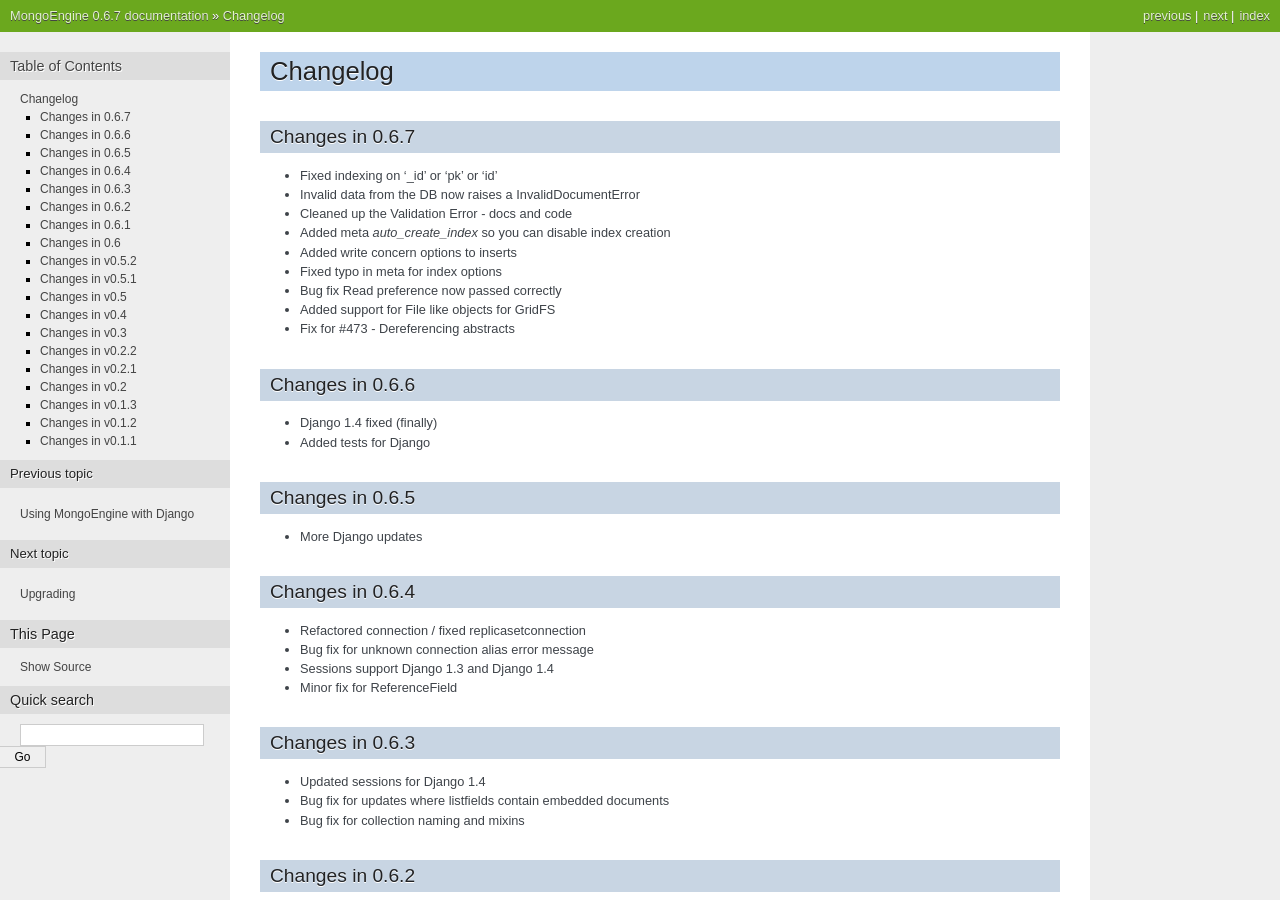
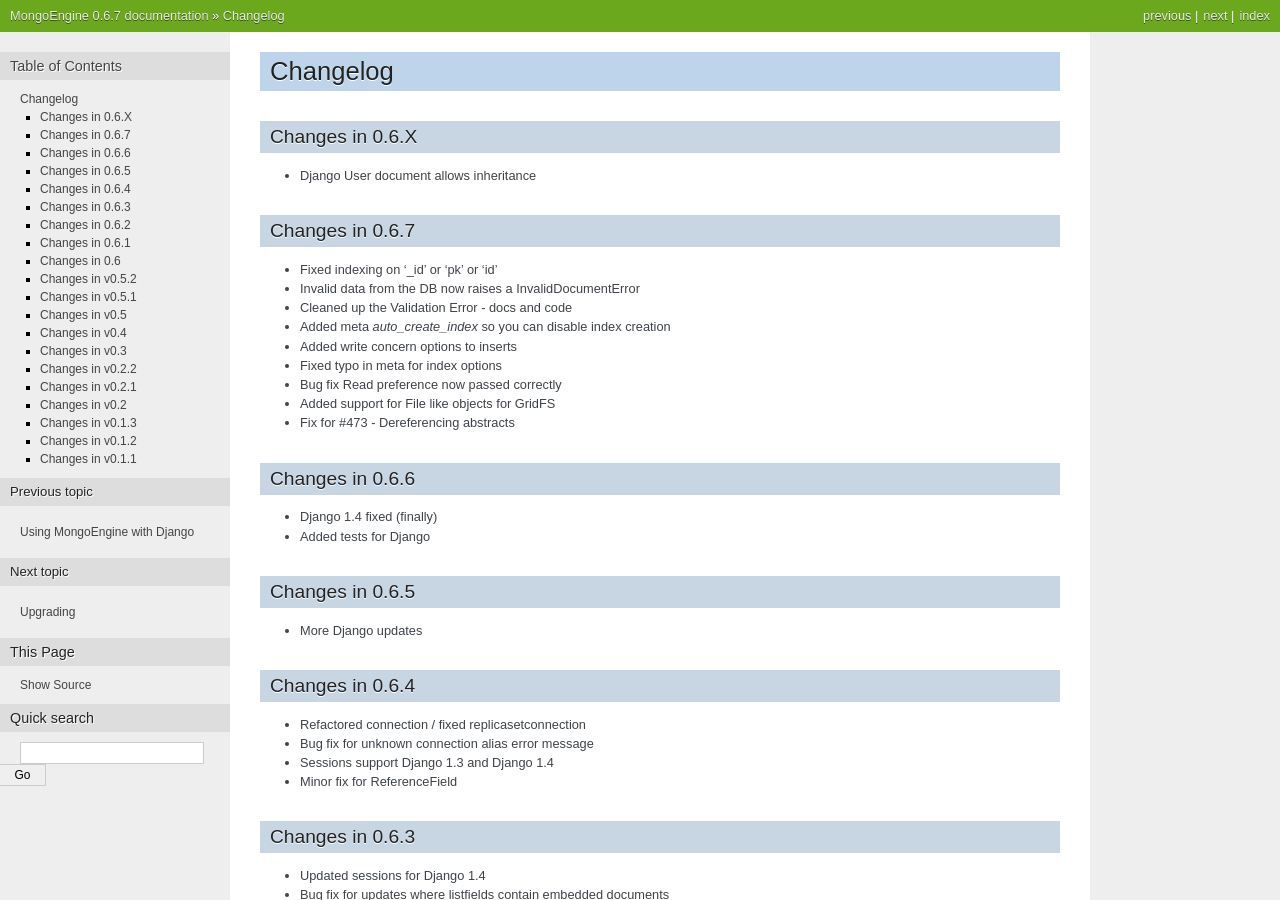
Before and after one commit to MongoEngine/mongoengine, a Sphinx documentation site: the page built from docs/changelog.rst, in a window 1280 px wide and 900 px high. Built offline with Sphinx 7.4.7, drawn with Linux system fonts in a browser that asks for light colours.

Commit message:
Updated changelog

```diff
--- a/docs/changelog.rst
+++ b/docs/changelog.rst
@@ -1,6 +1,10 @@
 =========
 Changelog
 =========
+
+Changes in 0.6.X
+================
+- Django User document allows inheritance
 
 Changes in 0.6.7
 ================
```
